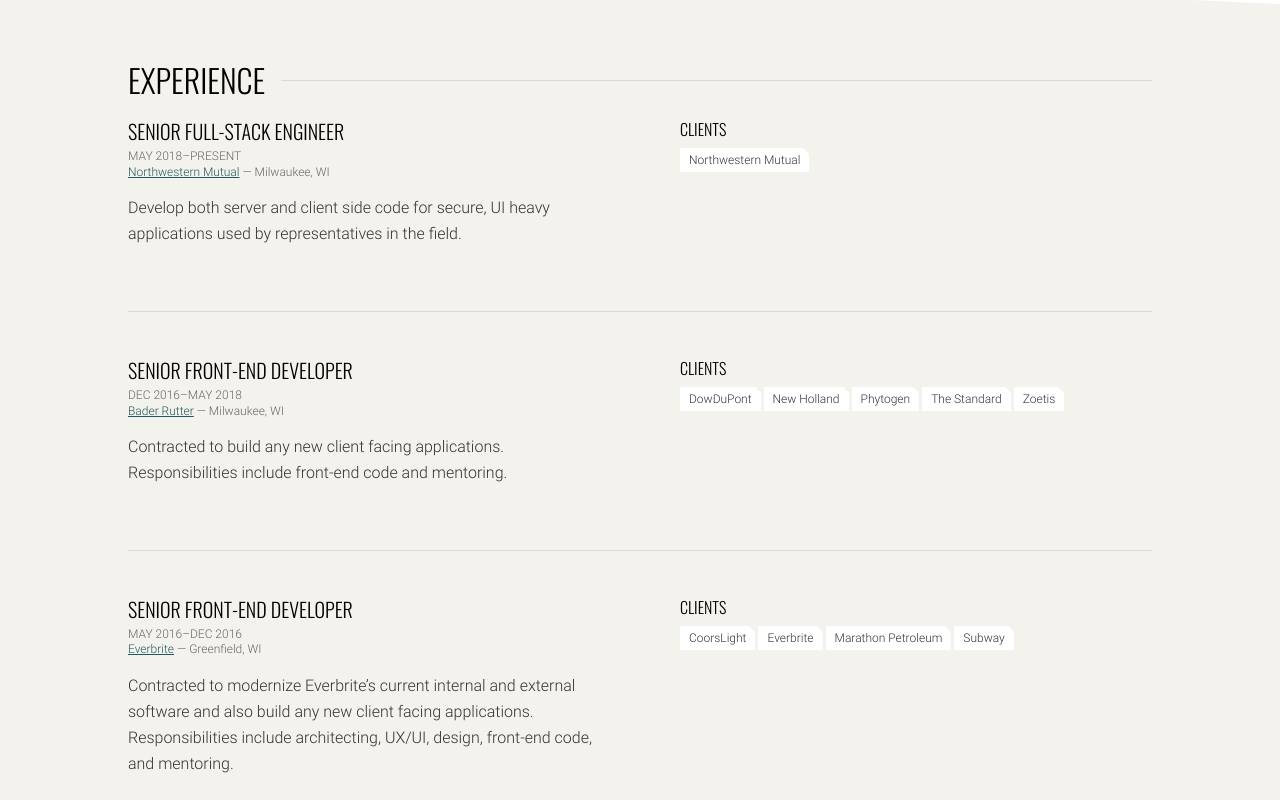
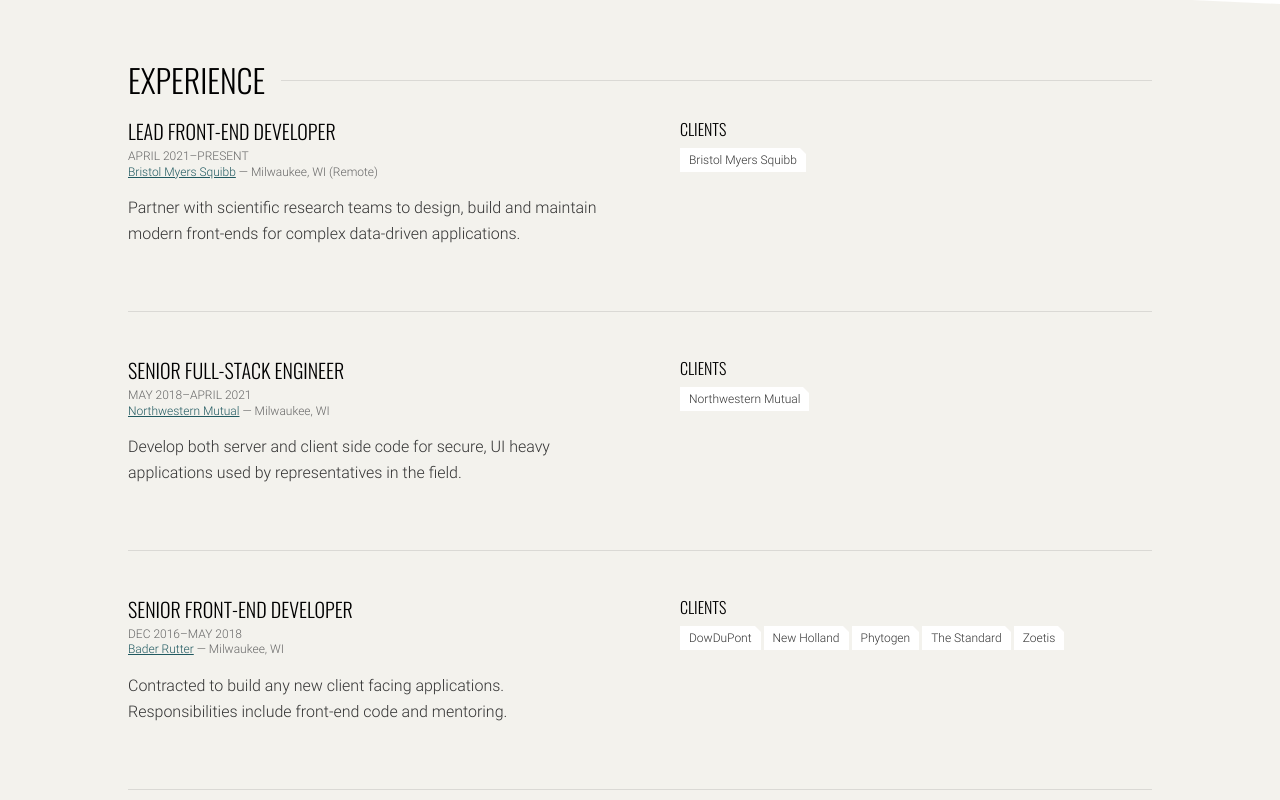
Before and after one commit to michaelschwobe/schwobe.dev, a Next.js app: page / in a window 1280 px wide. Shown: the part 1120-1920 px from the top of the page. Built offline with nearby package versions, Linux system fonts and the light colour scheme.

Commit message:
Updated current job and title

```diff
--- a/src/pages/index.js
+++ b/src/pages/index.js
@@ -97,8 +97,30 @@
           <div className="job">
             <div className="row">
               <div className="col-md-6">
+                <h3 className="job-title">Lead Front-End Developer</h3>
+                <div className="job-duration">April 2021&ndash;Present</div>
+                <div className="job-location">
+                  <a href="https://www.bms.com">Bristol Myers Squibb</a>{' '}
+                  &mdash; Milwaukee, WI (Remote)
+                </div>
+                <p className="job-description">
+                  Partner with scientific research teams to design, build and
+                  maintain modern front-ends for complex data-driven applications.
+                </p>
+              </div>
+              <div className="col-md-6">
+                <h4 className="job-clients-heading">Clients</h4>
+                <ul className="job-clients-list">
+                  <li>Bristol Myers Squibb</li>
+                </ul>
+              </div>
+            </div>
+          </div>
+          <div className="job">
+            <div className="row">
+              <div className="col-md-6">
                 <h3 className="job-title">Senior Full-Stack Engineer</h3>
-                <div className="job-duration">May 2018&ndash;Present</div>
+                <div className="job-duration">May 2018&ndash;April 2021</div>
                 <div className="job-location">
                   <a href="https://northwesternmutual.com">
                     Northwestern Mutual
--- a/src/shared/me.js
+++ b/src/shared/me.js
@@ -1,7 +1,7 @@
 const me = {
   givenName: 'Michael',
   familyName: 'Schwobe',
-  jobTitle: 'Senior Full-Stack Engineer',
+  jobTitle: 'Lead Front-End Developer',
   domain: 'MichaelSchwobe.com',
   linkedinId: 'michaelschwobe',
   githubId: 'michaelschwobe',
```
